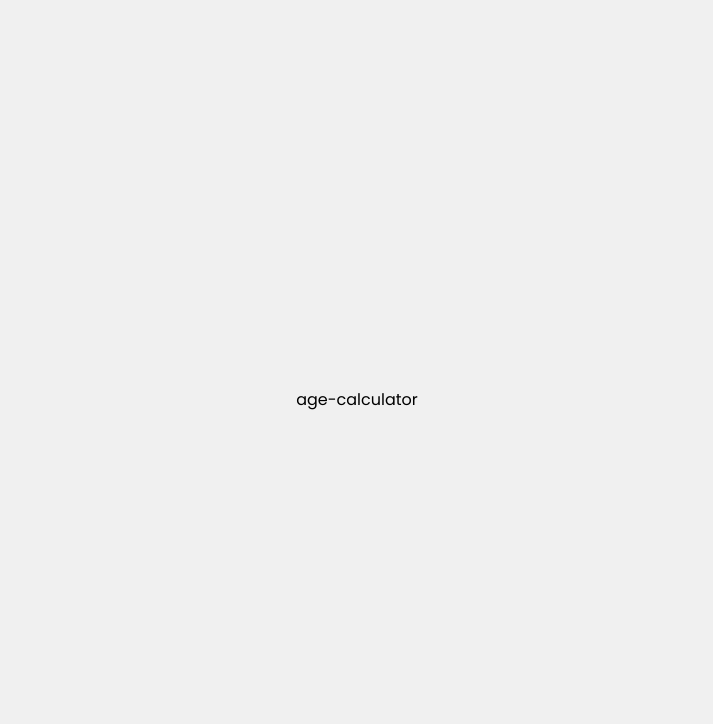
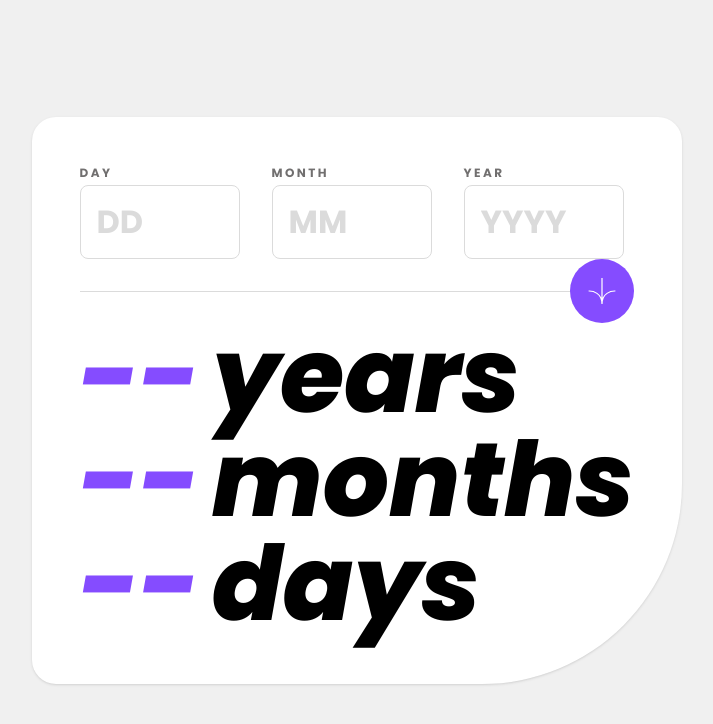
Before and after one commit to CarlosPDN/age-calculator, a Preact app: page / in a window 1280 px wide. Shown: the top 724 px of the page, without its empty margins (283-996 px from the left). Built offline with nearby package versions, Linux system fonts and the light colour scheme.

Commit message:
build age calculator UI matching Figma design

```diff
--- a/src/app.tsx
+++ b/src/app.tsx
@@ -1,3 +1,90 @@
+import { useState } from "preact/hooks";
+import type { AgeResult, Errors } from "./types";
+import { calculateAge, validateInputs } from "./utils/functions";
+import { InputField } from "./components/InputField";
+import { ResultRow } from "./components/ResultRow";
+
 export function App() {
-  return <>age-calculator</>;
+  const [day, setDay] = useState("");
+  const [month, setMonth] = useState("");
+  const [year, setYear] = useState("");
+  const [result, setResult] = useState<AgeResult | null>(null);
+  const [errors, setErrors] = useState<Errors>({});
+
+  const handleSubmit = (e: Event) => {
+    e.preventDefault();
+
+    const newErrors = validateInputs(day, month, year);
+    setErrors(newErrors);
+
+    if (Object.keys(newErrors).length === 0) {
+      setResult(
+        calculateAge(
+          parseInt(day, 10),
+          parseInt(month, 10),
+          parseInt(year, 10),
+        ),
+      );
+    } else {
+      setResult(null);
+    }
+  };
+
+  return (
+    <main class="flex min-h-screen items-center justify-center p-4">
+      <div class="w-full max-w-210 rounded-3xl rounded-br-[200px] bg-white p-12 shadow-sm max-sm:rounded-br-[100px] max-sm:p-6">
+        {/* Form */}
+        <form onSubmit={handleSubmit} noValidate>
+          <div class="flex gap-8 max-sm:gap-4">
+            <InputField
+              label="DAY"
+              placeholder="DD"
+              value={day}
+              onChange={setDay}
+              error={errors.day}
+              hasError={!!Object.keys(errors).length}
+            />
+            <InputField
+              label="MONTH"
+              placeholder="MM"
+              value={month}
+              onChange={setMonth}
+              error={errors.month}
+              hasError={!!Object.keys(errors).length}
+            />
+            <InputField
+              label="YEAR"
+              placeholder="YYYY"
+              value={year}
+              onChange={setYear}
+              error={errors.year}
+              hasError={!!Object.keys(errors).length}
+            />
+          </div>
+
+          {/* Divider + Button */}
+          <div class="relative my-8 flex items-center max-sm:justify-center">
+            <div class="bg-grey-200 h-px w-full" />
+            <button
+              type="submit"
+              class="absolute right-0 flex h-16 w-16 cursor-pointer items-center justify-center rounded-full bg-purple-500 transition-colors hover:bg-black max-sm:right-auto max-sm:h-14 max-sm:w-14"
+            >
+              <img
+                src="/icon-arrow.svg"
+                alt="Calculate age"
+                class="w-7 max-sm:w-6"
+              />
+            </button>
+          </div>
+        </form>
+
+        {/* Results */}
+        <div class="mt-4">
+          <ResultRow value={result?.years} label="years" />
+          <ResultRow value={result?.months} label="months" />
+          <ResultRow value={result?.days} label="days" />
+        </div>
+      </div>
+    </main>
+  );
 }
```
Also changed, not shown: 1 other file (tests, documents, lock files or other folders).
